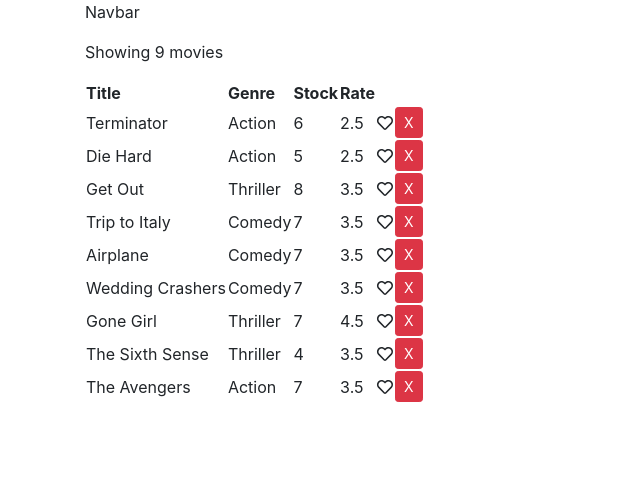
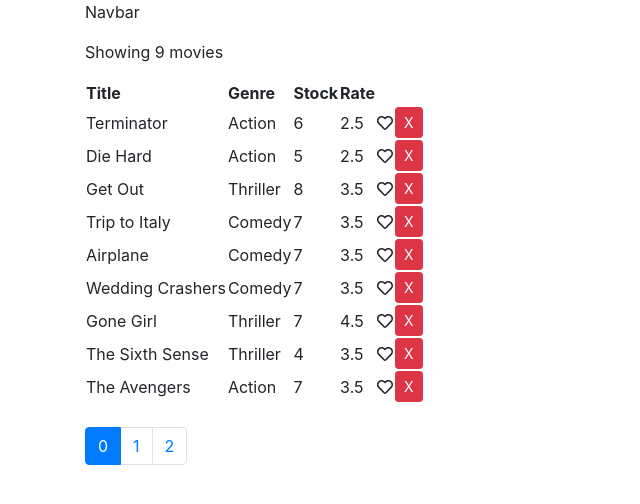
Before and after one commit to jparelladab/vidly, a React (Create React App) app: page / in a window 1280 px wide. Shown: the top 504 px of the page, without its empty margins (0-640 px from the left). Built offline with nearby package versions, Linux system fonts and the light colour scheme.

Commit message:
pagination

```diff
--- /dev/null
+++ b/src/common/pagination.jsx
@@ -0,0 +1,29 @@
+import React from 'react';
+
+
+
+
+const Pagination = (props) => {
+  const {onPageChange, currentPage} = props
+    const pages = Math.ceil(props.itemsCount / props.pageSize);
+    const pagesArr = [];
+
+    for (let i = 0; i < pages ; i++){
+      pagesArr.push(i);
+    }
+
+    return(
+      <nav className="mt-4" aria-label="Page navigation example">
+        <ul className="pagination">
+          { pagesArr.map (page =>
+            <li key={ page }  className={ page === currentPage ? 'page-item active' : 'page-item' }><a onClick={ () => onPageChange(page) } className="page-link">{page}</a></li>
+          )}
+        </ul>
+      </nav>
+    );
+}
+
+
+
+
+export default Pagination;
--- a/src/components/movie.jsx
+++ b/src/components/movie.jsx
@@ -15,7 +15,6 @@
         <td><Like onLike={this.props.onLike} isLiked={this.props.isLiked} movie={movie} /></td>
         <td><button className='btn btn-danger btn-sm' onClick={ () => this.props.onDelete(movie) }>X</button></td>
       </tr>
-
     );
   }
 }
--- a/src/components/movies.jsx
+++ b/src/components/movies.jsx
@@ -1,12 +1,15 @@
 import React, {Component} from 'react';
 import Movie from './movie';
+import Pagination from '../common/pagination';
 import {getMovies, deleteMovie} from '../services/fakeMovieService';
 
 
 class Movies extends Component{
   state = {
     movies: getMovies(),
-    likes: []
+    likes: [],
+    pageSize: 3,
+    currentPage: 0
   };
 
   handleDelete = (movie) => {
@@ -21,20 +24,22 @@
   handleLike = (movie) => {
     let likes = [...this.state.likes];
     let index = likes.indexOf(movie);
-    console.log(index);
-    console.log('before',likes);
     if (index === -1) {
       likes.push(movie);
     } else {
       likes = likes.filter(m => m._id !== movie._id);
     }
     this.setState({likes});
-    console.log('after', this.state.likes);
+  }
+
+  handlePageChange = (page) => {
+    this.setState({currentPage: page});
   }
 
   render(){
-  // const {movies} = this.state;
+
   const {length: count} = this.state.movies;
+
     if (count === 0) return <p>There are no movies</p>
     return (
       <React.Fragment>
@@ -63,6 +68,14 @@
                   ) }
             </tbody>
           </table>
+
+          <Pagination
+            itemsCount={count}
+            pageSize={this.state.pageSize}
+            onPageChange={this.handlePageChange}
+            currentPage={this.state.currentPage}
+          />
+
       </React.Fragment>
     );
 
```
Also changed, not shown: src/common/like.jsx (indentation only), 1 other file (tests, documents, lock files or other folders).
